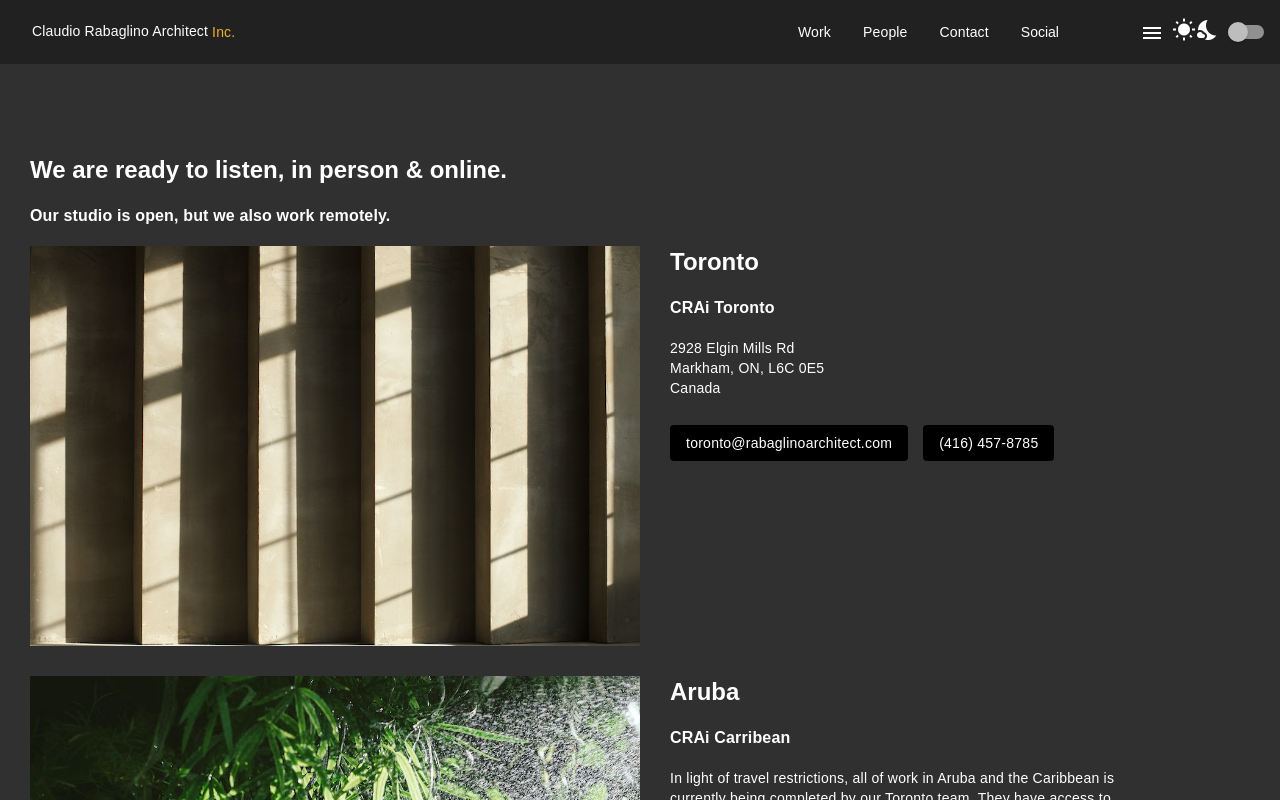
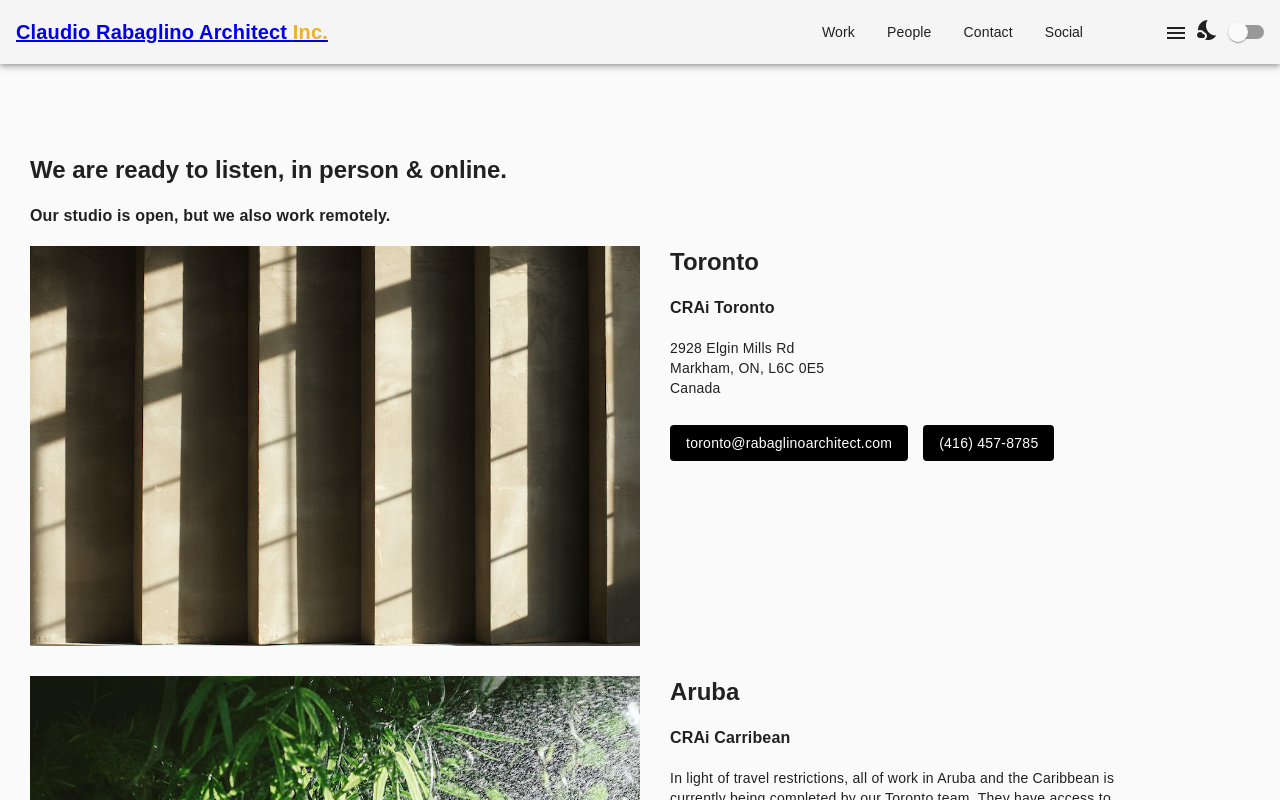
Before and after one commit to bimhouse/crai-web-v2, an Angular app: page /contact in a window 1280 px wide. Shown: the top 800 px of the page. Built offline with nearby package versions, Linux system fonts and the light colour scheme.

Commit message:
Change the theme and update buttons on pages

```diff
--- a/src/app/crai-contact/crai-contact.component.html
+++ b/src/app/crai-contact/crai-contact.component.html
@@ -11,8 +11,8 @@
       <h3>CRAi Toronto</h3>
       <p>2928 Elgin Mills Rd<br/>Markham, ON, L6C 0E5<br/>Canada</p>
       <div class="location-button-row">
-        <a mat-flat-button color="primary" href="mailto:toronto@rabaglinoarchitect.com?subject=CRAi Toronto Website Inquiry">toronto@rabaglinoarchitect.com</a>
-        <a mat-flat-button color="primary" href="tel:437-375-9338">(416) 457-8785</a>
+        <a mat-flat-button color="accent" href="mailto:toronto@rabaglinoarchitect.com?subject=CRAi Toronto Website Inquiry">toronto@rabaglinoarchitect.com</a>
+        <a mat-flat-button color="accent" href="tel:437-375-9338">(416) 457-8785</a>
       </div>
   </div>
 </div>
@@ -24,8 +24,8 @@
       <h3>CRAi Carribean</h3>
       <p>In light of travel restrictions, all of work in Aruba and the Caribbean is currently being completed by our Toronto team. They have access to an office and accomodation in Aruba if neccessary.</p>
       <div class="location-button-row">
-        <a mat-flat-button color="primary" href="mailto:aruba@rabaglinoarchitect.com?subject=CRAi Aruba Website Inquiry">aruba@rabaglinoarchitect.com</a>
-        <a mat-flat-button color="primary" href="tel:437-375-9338">(416) 457-8785</a>
+        <a mat-flat-button color="accent" href="mailto:aruba@rabaglinoarchitect.com?subject=CRAi Aruba Website Inquiry">aruba@rabaglinoarchitect.com</a>
+        <a mat-flat-button color="accent" href="tel:437-375-9338">(416) 457-8785</a>
       </div>
   </div>
 </div>
--- a/src/app/crai-nav/crai-nav.component.html
+++ b/src/app/crai-nav/crai-nav.component.html
@@ -1,6 +1,6 @@
-<mat-toolbar>
-  <a mat-button routerLink="" fxHide fxShow.gt-sm>Claudio Rabaglino Architect <span id="logo-colour">Inc.</span></a>
-  <a mat-button routerLink="" fxHide.gt-sm>CRA<span id="logo-colour">i</span></a>
+<mat-toolbar class="mat-elevation-z4">
+  <a routerLink="" fxHide fxShow.gt-sm>Claudio Rabaglino Architect <span id="logo-colour">Inc.</span></a>
+  <a routerLink="" fxHide.gt-sm>CRA<span id="logo-colour">i</span></a>
   <span class="crai-nav-spacer"></span>
 
   <div fxHide.lt-md class="crai-nav-button-row">
@@ -18,9 +18,7 @@
     <mat-icon>menu</mat-icon>
   </button>
   <mat-slide-toggle [checked]="isDarkTheme | async" labelPosition="before" (change)="toggleDarkTheme($event.checked)">
-    <mat-icon>wb_sunny</mat-icon>
     <mat-icon>nights_stay</mat-icon>
-
   </mat-slide-toggle>
 
 
--- a/src/styles/material-theme.scss
+++ b/src/styles/material-theme.scss
@@ -142,43 +142,22 @@ $mat-dark-theme-background: (
   disabled-list-option:     $dark-bg-lighter-10,
 );
 
+
 // Compute font config
 @include mat-core($fontConfig);
 
 // Theme Config
 
 body {
-  --primary-color: #000000;
-  --primary-lighter-color: #edb02e;
-  --primary-darker-color: #000000;
-  --text-primary-color: #{$light-primary-text};
+  --primary-color: #edb02e;
+  --primary-lighter-color: #fae7c0;
+  --primary-darker-color: #e5971d;
+  --text-primary-color: #{$dark-primary-text};
   --text-primary-lighter-color: #{$dark-primary-text};
-  --text-primary-darker-color: #{$light-primary-text};
+  --text-primary-darker-color: #{$dark-primary-text};
 }
 
 $mat-primary: (
-  main: #000000,
-  lighter: #edb02e,
-  darker: #000000,
-  200: #000000, // For slide toggle,
-  contrast : (
-    main: $light-primary-text,
-    lighter: $dark-primary-text,
-    darker: $light-primary-text,
-  )
-);
-$theme-primary: mat-palette($mat-primary, main, lighter, darker);
-
-body {
-  --accent-color: #edb02e;
-  --accent-lighter-color: #fae7c0;
-  --accent-darker-color: #e5971d;
-  --text-accent-color: #{$dark-primary-text};
-  --text-accent-lighter-color: #{$dark-primary-text};
-  --text-accent-darker-color: #{$dark-primary-text};
-}
-
-$mat-accent: (
   main: #edb02e,
   lighter: #fae7c0,
   darker: #e5971d,
@@ -189,7 +168,42 @@ $mat-accent: (
     darker: $dark-primary-text,
   )
 );
+$theme-primary: mat-palette($mat-primary, main, lighter, darker);
+
+body {
+  --accent-color: #000000;
+  --accent-lighter-color: #b3b3b3;
+  --accent-darker-color: #000000;
+  --text-accent-color: #{$light-primary-text};
+  --text-accent-lighter-color: #{$dark-primary-text};
+  --text-accent-darker-color: #{$light-primary-text};
+}
+
+$mat-accent: (
+  main: #000000,
+  lighter: #b3b3b3,
+  darker: #000000,
+  200: #000000, // For slide toggle,
+  contrast : (
+    main: $light-primary-text,
+    lighter: $dark-primary-text,
+    darker: $light-primary-text,
+  )
+);
 $theme-accent: mat-palette($mat-accent, main, lighter, darker);
+$dark-mat-accent: (
+  main: #ffffff,
+  lighter: #ffffff,
+  darker: #ffffff,
+  200: #ffffff, // For slide toggle,
+  contrast : (
+    main: $dark-primary-text,
+    lighter: $dark-primary-text,
+    darker: $dark-primary-text,
+  )
+);
+$dark-theme-accent: mat-palette($dark-mat-accent, main, lighter, darker);
+
 
 body {
   --warn-color: #ff0000;
@@ -213,8 +227,8 @@ $mat-warn: (
 );
 $theme-warn: mat-palette($mat-warn, main, lighter, darker);;
 
-$theme: mat-dark-theme($theme-primary, $theme-accent, $theme-warn);
-$dark-theme: mat-light-theme($theme-primary, $theme-accent, $theme-warn);
+$theme: mat-light-theme($theme-primary, $theme-accent, $theme-warn);
+$dark-theme: mat-dark-theme($theme-primary, $dark-theme-accent, $theme-warn);
 
 // Theme Init
 @include angular-material-theme($theme);
```
Also changed, not shown: src/app/crai-footer/crai-footer.component.html (+4 -4 lines).
